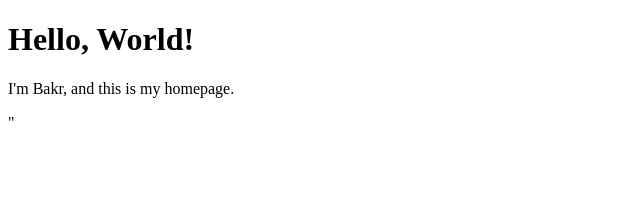
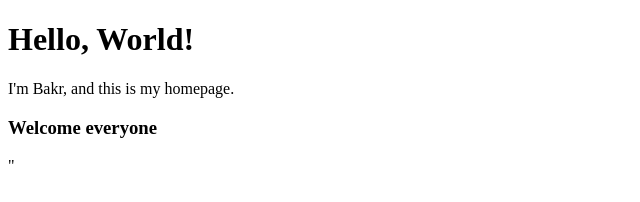
Before and after one commit to Bakr-Salim/final_project, a plain HTML site: page index.html in a window 1280 px wide. Shown: the whole page, without its empty margins (0-640 px from the left). Drawn offline with Linux system fonts and the light colour scheme.

Commit message:
Modify index.html.

```diff
--- a/index.html
+++ b/index.html
@@ -6,5 +6,6 @@
 <body>
     <h1>Hello, World!</h1>
     <p>I'm Bakr, and this is my homepage.</p>
+    <h3>Welcome everyone</h3>
 </body>
 </html>"
```
